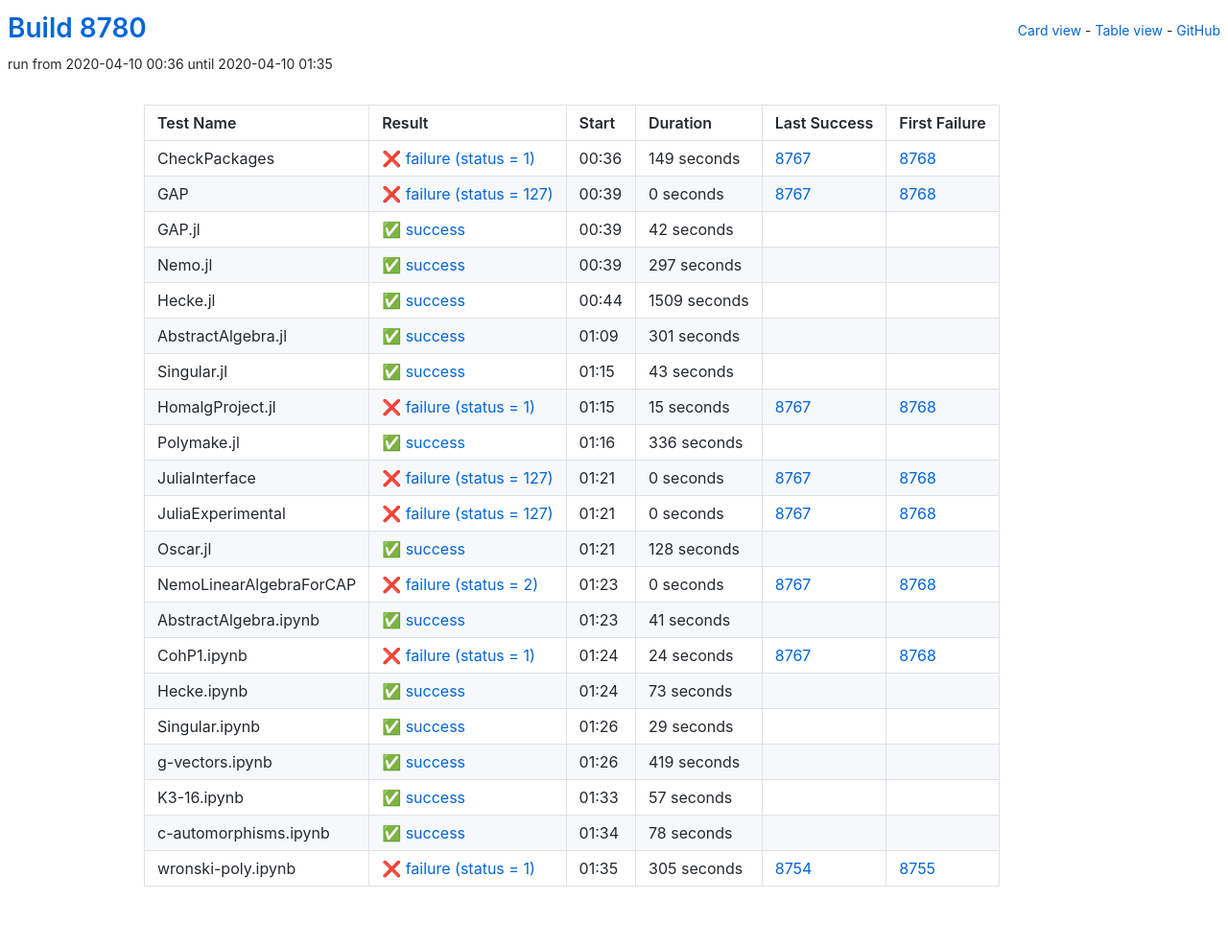
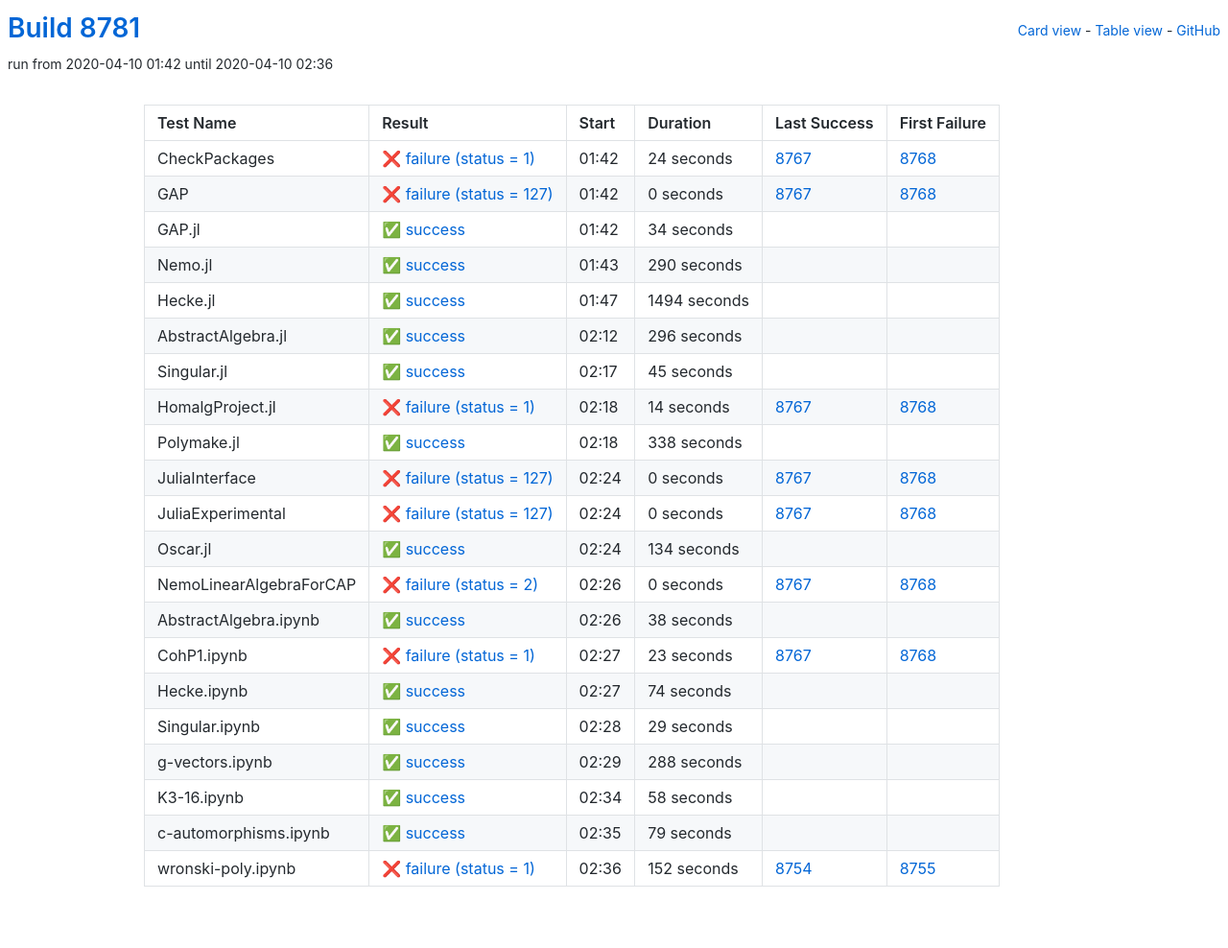
Before and after one commit to oscar-system/oscar-ci-status, a Jekyll site: the page built from table.html, in a window 1280 px wide. Shown: the whole page at 96% size. Built offline with Jekyll 4.4.1, drawn with Linux system fonts in a browser that asks for light colours.

Commit message:
Build 8781

```diff
--- a/_data/ci.yml
+++ b/_data/ci.yml
@@ -1,16 +1,16 @@
-build: 8780
-build_url: https://oscarci.mathematik.uni-kl.de/job/oscar/8780/
+build: 8781
+build_url: https://oscarci.mathematik.uni-kl.de/job/oscar/8781/
 job: oscar
 tests:
-- duration: 149
+- duration: 24
   exitcode: 1
   first_failure: 8768
   first_failure_url: https://oscarci.mathematik.uni-kl.de/job/oscar/8768/
   last_success: 8767
   last_success_url: https://oscarci.mathematik.uni-kl.de/job/oscar/8767/
-  log: https://oscarci.mathematik.uni-kl.de/job/oscar/8780/artifact/logs/build-8780/CheckPackages.log
+  log: https://oscarci.mathematik.uni-kl.de/job/oscar/8781/artifact/logs/build-8781/CheckPackages.log
   name: CheckPackages
-  start: 2020-04-10 00:36
+  start: 2020-04-10 01:42
   status: failure
   success: false
 - duration: 0
@@ -19,86 +19,86 @@
   first_failure_url: https://oscarci.mathematik.uni-kl.de/job/oscar/8768/
   last_success: 8767
   last_success_url: https://oscarci.mathematik.uni-kl.de/job/oscar/8767/
-  log: https://oscarci.mathematik.uni-kl.de/job/oscar/8780/artifact/logs/build-8780/GAP.log
+  log: https://oscarci.mathematik.uni-kl.de/job/oscar/8781/artifact/logs/build-8781/GAP.log
   name: GAP
-  start: 2020-04-10 00:39
+  start: 2020-04-10 01:42
   status: failure
   success: false
-- duration: 42
+- duration: 34
   exitcode: 0
   first_failure: false
   first_failure_url: null
   last_success: false
   last_success_url: null
-  log: https://oscarci.mathematik.uni-kl.de/job/oscar/8780/artifact/logs/build-8780/GAP.jl.log
+  log: https://oscarci.mathematik.uni-kl.de/job/oscar/8781/artifact/logs/build-8781/GAP.jl.log
   name: GAP.jl
-  start: 2020-04-10 00:39
+  start: 2020-04-10 01:42
   status: success
   success: true
-- duration: 297
+- duration: 290
   exitcode: 0
   first_failure: false
   first_failure_url: null
   last_success: false
   last_success_url: null
-  log: https://oscarci.mathematik.uni-kl.de/job/oscar/8780/artifact/logs/build-8780/Nemo.jl.log
+  log: https://oscarci.mathematik.uni-kl.de/job/oscar/8781/artifact/logs/build-8781/Nemo.jl.log
   name: Nemo.jl
-  start: 2020-04-10 00:39
+  start: 2020-04-10 01:43
   status: success
   success: true
-- duration: 1509
+- duration: 1494
   exitcode: 0
   first_failure: false
   first_failure_url: null
   last_success: false
   last_success_url: null
-  log: https://oscarci.mathematik.uni-kl.de/job/oscar/8780/artifact/logs/build-8780/Hecke.jl.log
+  log: https://oscarci.mathematik.uni-kl.de/job/oscar/8781/artifact/logs/build-8781/Hecke.jl.log
   name: Hecke.jl
-  start: 2020-04-10 00:44
+  start: 2020-04-10 01:47
   status: success
   success: true
-- duration: 301
+- duration: 296
   exitcode: 0
   first_failure: false
   first_failure_url: null
   last_success: false
   last_success_url: null
-  log: https://oscarci.mathematik.uni-kl.de/job/oscar/8780/artifact/logs/build-8780/AbstractAlgebra.jl.log
+  log: https://oscarci.mathematik.uni-kl.de/job/oscar/8781/artifact/logs/build-8781/AbstractAlgebra.jl.log
   name: AbstractAlgebra.jl
-  start: 2020-04-10 01:09
+  start: 2020-04-10 02:12
   status: success
   success: true
-- duration: 43
+- duration: 45
   exitcode: 0
   first_failure: false
   first_failure_url: null
   last_success: false
   last_success_url: null
-  log: https://oscarci.mathematik.uni-kl.de/job/oscar/8780/artifact/logs/build-8780/Singular.jl.log
+  log: https://oscarci.mathematik.uni-kl.de/job/oscar/8781/artifact/logs/build-8781/Singular.jl.log
   name: Singular.jl
-  start: 2020-04-10 01:15
+  start: 2020-04-10 02:17
   status: success
   success: true
-- duration: 15
+- duration: 14
   exitcode: 1
   first_failure: 8768
   first_failure_url: https://oscarci.mathematik.uni-kl.de/job/oscar/8768/
   last_success: 8767
   last_success_url: https://oscarci.mathematik.uni-kl.de/job/oscar/8767/
-  log: https://oscarci.mathematik.uni-kl.de/job/oscar/8780/artifact/logs/build-8780/HomalgProject.jl.log
+  log: https://oscarci.mathematik.uni-kl.de/job/oscar/8781/artifact/logs/build-8781/HomalgProject.jl.log
   name: HomalgProject.jl
-  start: 2020-04-10 01:15
+  start: 2020-04-10 02:18
   status: failure
   success: false
-- duration: 336
+- duration: 338
   exitcode: 0
   first_failure: false
   first_failure_url: null
   last_success: false
   last_success_url: null
-  log: https://oscarci.mathematik.uni-kl.de/job/oscar/8780/artifact/logs/build-8780/Polymake.jl.log
+  log: https://oscarci.mathematik.uni-kl.de/job/oscar/8781/artifact/logs/build-8781/Polymake.jl.log
   name: Polymake.jl
-  start: 2020-04-10 01:16
+  start: 2020-04-10 02:18
   status: success
   success: true
 - duration: 0
@@ -107,9 +107,9 @@
   first_failure_url: https://oscarci.mathematik.uni-kl.de/job/oscar/8768/
   last_success: 8767
   last_success_url: https://oscarci.mathematik.uni-kl.de/job/oscar/8767/
-  log: https://oscarci.mathematik.uni-kl.de/job/oscar/8780/artifact/logs/build-8780/JuliaInterface.log
+  log: https://oscarci.mathematik.uni-kl.de/job/oscar/8781/artifact/logs/build-8781/JuliaInterface.log
   name: JuliaInterface
-  start: 2020-04-10 01:21
+  start: 2020-04-10 02:24
   status: failure
   success: false
 - duration: 0
@@ -118,20 +118,20 @@
   first_failure_url: https://oscarci.mathematik.uni-kl.de/job/oscar/8768/
   last_success: 8767
   last_success_url: https://oscarci.mathematik.uni-kl.de/job/oscar/8767/
-  log: https://oscarci.mathematik.uni-kl.de/job/oscar/8780/artifact/logs/build-8780/JuliaExperimental.log
+  log: https://oscarci.mathematik.uni-kl.de/job/oscar/8781/artifact/logs/build-8781/JuliaExperimental.log
   name: JuliaExperimental
-  start: 2020-04-10 01:21
+  start: 2020-04-10 02:24
   status: failure
   success: false
-- duration: 128
+- duration: 134
   exitcode: 0
   first_failure: false
   first_failure_url: null
   last_success: false
   last_success_url: null
-  log: https://oscarci.mathematik.uni-kl.de/job/oscar/8780/artifact/logs/build-8780/Oscar.jl.log
+  log: https://oscarci.mathematik.uni-kl.de/job/oscar/8781/artifact/logs/build-8781/Oscar.jl.log
   name: Oscar.jl
-  start: 2020-04-10 01:21
+  start: 2020-04-10 02:24
   status: success
   success: true
 - duration: 0
@@ -140,42 +140,42 @@
   first_failure_url: https://oscarci.mathematik.uni-kl.de/job/oscar/8768/
   last_success: 8767
   last_success_url: https://oscarci.mathematik.uni-kl.de/job/oscar/8767/
-  log: https://oscarci.mathematik.uni-kl.de/job/oscar/8780/artifact/logs/build-8780/NemoLinearAlgebraForCAP.log
+  log: https://oscarci.mathematik.uni-kl.de/job/oscar/8781/artifact/logs/build-8781/NemoLinearAlgebraForCAP.log
   name: NemoLinearAlgebraForCAP
-  start: 2020-04-10 01:23
+  start: 2020-04-10 02:26
   status: failure
   success: false
-- duration: 41
+- duration: 38
   exitcode: 0
   first_failure: false
   first_failure_url: null
   last_success: false
   last_success_url: null
-  log: https://oscarci.mathematik.uni-kl.de/job/oscar/8780/artifact/logs/build-8780/AbstractAlgebra.ipynb.log
+  log: https://oscarci.mathematik.uni-kl.de/job/oscar/8781/artifact/logs/build-8781/AbstractAlgebra.ipynb.log
   name: AbstractAlgebra.ipynb
-  start: 2020-04-10 01:23
+  start: 2020-04-10 02:26
   status: success
   success: true
-- duration: 24
+- duration: 23
   exitcode: 1
   first_failure: 8768
   first_failure_url: https://oscarci.mathematik.uni-kl.de/job/oscar/8768/
   last_success: 8767
   last_success_url: https://oscarci.mathematik.uni-kl.de/job/oscar/8767/
-  log: https://oscarci.mathematik.uni-kl.de/job/oscar/8780/artifact/logs/build-8780/CohP1.ipynb.log
+  log: https://oscarci.mathematik.uni-kl.de/job/oscar/8781/artifact/logs/build-8781/CohP1.ipynb.log
   name: CohP1.ipynb
-  start: 2020-04-10 01:24
+  start: 2020-04-10 02:27
   status: failure
   success: false
-- duration: 73
+- duration: 74
   exitcode: 0
   first_failure: false
   first_failure_url: null
   last_success: false
   last_success_url: null
-  log: https://oscarci.mathematik.uni-kl.de/job/oscar/8780/artifact/logs/build-8780/Hecke.ipynb.log
+  log: https://oscarci.mathematik.uni-kl.de/job/oscar/8781/artifact/logs/build-8781/Hecke.ipynb.log
   name: Hecke.ipynb
-  start: 2020-04-10 01:24
+  start: 2020-04-10 02:27
   status: success
   success: true
 - duration: 29
@@ -184,52 +184,52 @@
   first_failure_url: null
   last_success: false
   last_success_url: null
-  log: https://oscarci.mathematik.uni-kl.de/job/oscar/8780/artifact/logs/build-8780/Singular.ipynb.log
+  log: https://oscarci.mathematik.uni-kl.de/job/oscar/8781/artifact/logs/build-8781/Singular.ipynb.log
   name: Singular.ipynb
-  start: 2020-04-10 01:26
+  start: 2020-04-10 02:28
   status: success
   success: true
-- duration: 419
+- duration: 288
   exitcode: 0
   first_failure: false
   first_failure_url: null
   last_success: false
   last_success_url: null
-  log: https://oscarci.mathematik.uni-kl.de/job/oscar/8780/artifact/logs/build-8780/g-vectors.ipynb.log
+  log: https://oscarci.mathematik.uni-kl.de/job/oscar/8781/artifact/logs/build-8781/g-vectors.ipynb.log
   name: g-vectors.ipynb
-  start: 2020-04-10 01:26
+  start: 2020-04-10 02:29
   status: success
   success: true
-- duration: 57
+- duration: 58
   exitcode: 0
   first_failure: false
   first_failure_url: null
   last_success: false
   last_success_url: null
-  log: https://oscarci.mathematik.uni-kl.de/job/oscar/8780/artifact/logs/build-8780/K3-16.ipynb.log
+  log: https://oscarci.mathematik.uni-kl.de/job/oscar/8781/artifact/logs/build-8781/K3-16.ipynb.log
   name: K3-16.ipynb
-  start: 2020-04-10 01:33
+  start: 2020-04-10 02:34
   status: success
   success: true
-- duration: 78
+- duration: 79
   exitcode: 0
   first_failure: false
   first_failure_url: null
   last_success: false
   last_success_url: null
-  log: https://oscarci.mathematik.uni-kl.de/job/oscar/8780/artifact/logs/build-8780/c-automorphisms.ipynb.log
+  log: https://oscarci.mathematik.uni-kl.de/job/oscar/8781/artifact/logs/build-8781/c-automorphisms.ipynb.log
   name: c-automorphisms.ipynb
-  start: 2020-04-10 01:34
+  start: 2020-04-10 02:35
   status: success
   success: true
-- duration: 305
+- duration: 152
   exitcode: 1
   first_failure: 8755
   first_failure_url: https://oscarci.mathematik.uni-kl.de/job/oscar/8755/
   last_success: 8754
   last_success_url: https://oscarci.mathematik.uni-kl.de/job/oscar/8754/
-  log: https://oscarci.mathematik.uni-kl.de/job/oscar/8780/artifact/logs/build-8780/wronski-poly.ipynb.log
+  log: https://oscarci.mathematik.uni-kl.de/job/oscar/8781/artifact/logs/build-8781/wronski-poly.ipynb.log
   name: wronski-poly.ipynb
-  start: 2020-04-10 01:35
+  start: 2020-04-10 02:36
   status: failure
   success: false
```
Also changed, not shown: README.md.
